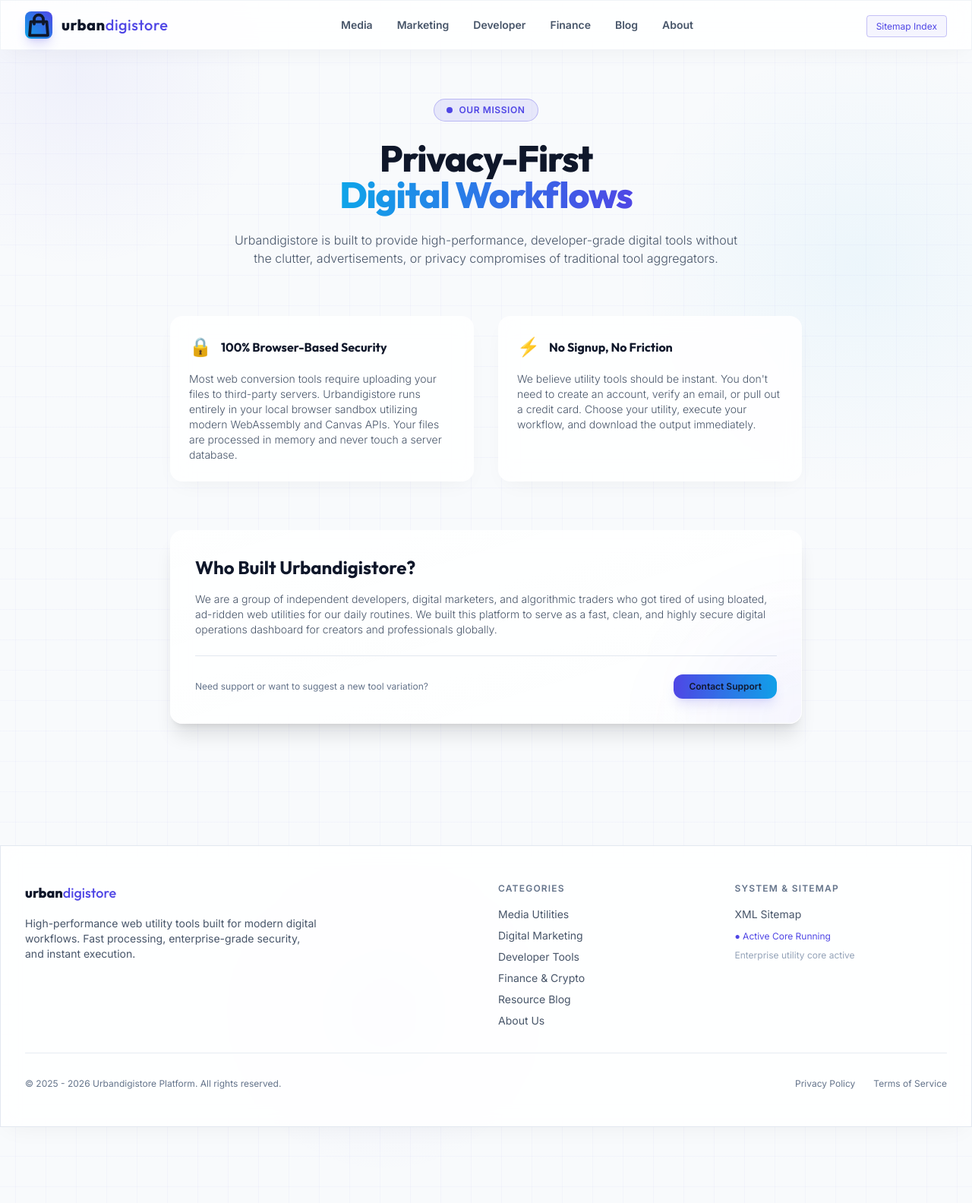
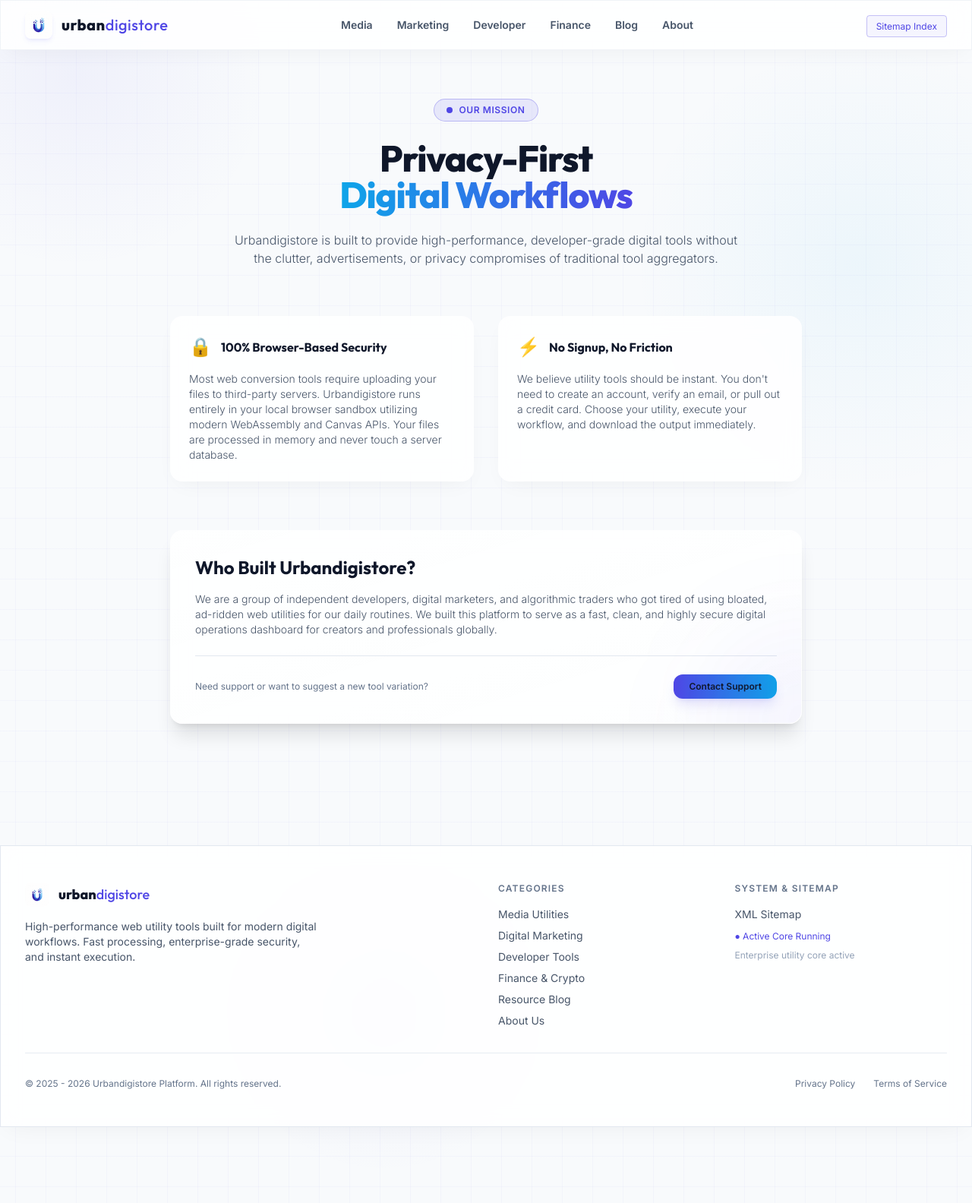
Before and after one commit to ASAPSINGH/urbandigistore, a Flask app: page /about in a window 1280 px wide; the page is wider, and only the part inside the window is pictured. Shown: that part at 76% size. Run offline with Flask 3, Linux system fonts and the light colour scheme; some libraries are stand-ins or nearby versions.

Commit message:
Rebrand to Urbandigistore and implement premium light theme with new logo

```diff
--- a/templates/base.html
+++ b/templates/base.html
@@ -234,12 +234,8 @@
     <header class="glass-panel sticky top-0 z-50 border-b border-slate-200/50 transition-all">
         <div class="max-w-7xl mx-auto px-4 sm:px-6 lg:px-8 h-16 flex items-center justify-between">
             <a href="/" class="flex items-center space-x-3 group">
-                <!-- Shopping bag & tech accents Logo -->
-                <div class="w-9 h-9 rounded-lg bg-gradient-to-tr from-cyberaccent to-cyberneon flex items-center justify-center shadow-lg shadow-cyberneon/20 group-hover:scale-105 transition-transform duration-300">
-                    <svg class="w-5.5 h-5.5 text-white" fill="none" stroke="currentColor" stroke-width="2.5" viewBox="0 0 24 24" xmlns="http://www.w3.org/2000/svg">
-                        <path stroke-linecap="round" stroke-linejoin="round" d="M16 11V7a4 4 0 00-8 0v4M5 9h14l1 12H4L5 9z" />
-                    </svg>
-                </div>
+                <!-- Urbandigistore Logo Image -->
+                <img src="/static/images/logo.png" alt="Urbandigistore Logo" class="w-9 h-9 rounded-lg object-cover shadow-md shadow-indigo-500/10 group-hover:scale-105 transition-transform duration-300">
                 <span class="font-outfit font-extrabold text-xl tracking-wide text-slate-900 group-hover:text-cyberneon transition-colors">
                     urban<span class="text-cyberneon font-medium">digistore</span>
                 </span>
@@ -272,8 +268,11 @@
         <div class="max-w-7xl mx-auto px-4 sm:px-6 lg:px-8">
             <div class="grid grid-cols-1 md:grid-cols-4 gap-8">
                 <div class="col-span-1 md:col-span-2">
-                    <span class="font-outfit font-extrabold text-lg text-slate-900">urban<span class="text-cyberneon font-medium">digistore</span></span>
-                    <p class="mt-4 text-sm text-slate-600 max-w-sm">
+                    <div class="flex items-center space-x-3 mb-4">
+                        <img src="/static/images/logo.png" alt="Urbandigistore Logo" class="w-8 h-8 rounded-lg object-cover">
+                        <span class="font-outfit font-extrabold text-lg text-slate-900">urban<span class="text-cyberneon font-medium">digistore</span></span>
+                    </div>
+                    <p class="mt-2 text-sm text-slate-600 max-w-sm">
                         High-performance web utility tools built for modern digital workflows. Fast processing, enterprise-grade security, and instant execution.
                     </p>
                 </div>
```
Also changed, not shown: static/images/logo.png.
